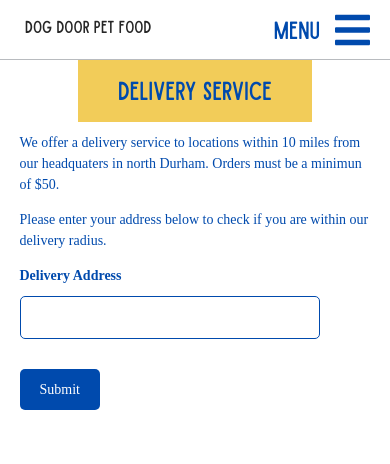
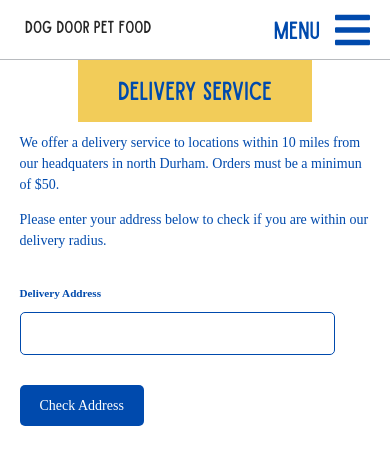
Before and after one commit to ZachSchreiber/dog-door-ui, a React (Create React App) app: page /order-online in a window 390 px wide. Shown: the top 464 px of the page. Built offline with nearby package versions, Linux system fonts and the light colour scheme; a web font is replaced by a local one; what react-geocode would draw is missing.

Commit message:
jake made some suggestions

```diff
--- a/src/components/drawer/drawer.scss
+++ b/src/components/drawer/drawer.scss
@@ -29,7 +29,6 @@
   background: rgba($color: #000000, $alpha: 0.8);
   width: 0%;
   &--open {
-    animation: overlay-animation 0.2s;
     width: 100%;
   }
 
--- a/src/components/header/header.scss
+++ b/src/components/header/header.scss
@@ -86,7 +86,7 @@
   cursor: pointer;
 
   &:hover {
-    color: $blue-900;
+    color: lighten($blue-900, 6%);
   }
 
   &__text {
--- a/src/components/order-online/order-online.js
+++ b/src/components/order-online/order-online.js
@@ -93,7 +93,7 @@ const OrderOnline = () => {
                 type="submit"
                 disabled={false}
               >
-                Submit
+                Check Address
               </button>
             </form>
           );
--- a/src/components/order-online/order-online.scss
+++ b/src/components/order-online/order-online.scss
@@ -25,6 +25,7 @@
   }
 
   &__form {
+    margin: 20px 0;
     input[type="text"] {
       border-style: none;
       border: 1px solid $blue-900;
@@ -48,7 +49,7 @@
 
   &__label {
     display: block;
-    font-size: 1em;
+    font-size: 0.8em;
     margin-bottom: 10px;
     font-weight: 900;
   }
@@ -56,8 +57,8 @@
   &__input {
     color: $blue-900;
     padding: 10px;
-    font-size: 1.2em;
-    width: 600px;
+    font-size: 1em;
+    width: 500px;
     margin-bottom: 30px;
   }
 
@@ -68,11 +69,19 @@
     font-size: 1em;
     border-style: none;
     border-radius: 5px;
+
+    &:hover {
+      cursor: pointer;
+      background-color: lighten($blue-900, 6%);
+    }
   }
 
   &__distance-info {
     a {
       color: $blue-900;
+      &:hover {
+        color: lighten($blue-900, 6%);
+      }
     }
   }
 
@@ -86,7 +95,7 @@
     }
 
     &__input {
-      width: 300px;
+      width: 90%;
       padding: 5px;
       font-size: 1em;
     }
```
